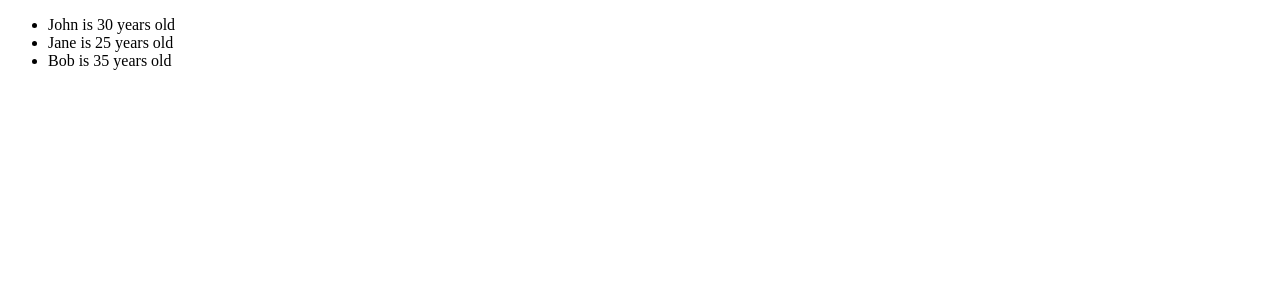
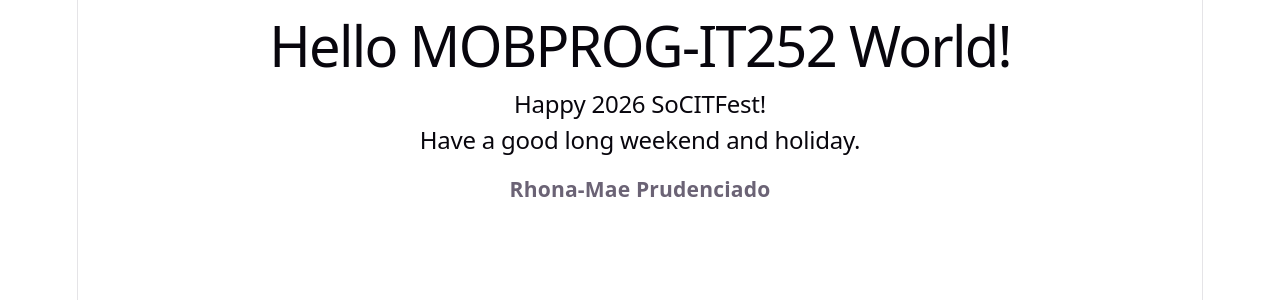
Before and after one commit to rpprudenciado/MOBPROG-IT252-REACT-W3SCHOOLS, a React (Vite) app in the folder my-react-app/: page / in a window 1280 px wide. Shown: the top 300 px of the page. Built offline with nearby package versions, Linux system fonts and the light colour scheme.

Commit message:
Revert changes

```diff
--- a/my-react-app/index.html
+++ b/my-react-app/index.html
@@ -1,5 +1,11 @@
 <!doctype html>
 <html lang="en">
+  <head>
+    <meta charset="UTF-8" />
+    <link rel="icon" type="image/svg+xml" href="/favicon.svg" />
+    <meta name="viewport" content="width=device-width, initial-scale=1.0" />
+    <title>my-react-app</title>
+  </head>
   <body>
     <div id="root"></div>
     <script type="module" src="/src/main.jsx"></script>
--- a/my-react-app/src/main.jsx
+++ b/my-react-app/src/main.jsx
@@ -1,23 +1,10 @@
+import { StrictMode } from 'react'
 import { createRoot } from 'react-dom/client'
-
-const users = [
-  { id: 1, name: 'John', age: 30 },
-  { id: 2, name: 'Jane', age: 25 },
-  { id: 3, name: 'Bob', age: 35 }
-];
-
-function UserList() {
-  return (
-    <ul>
-      {users.map(user =>
-        <li key={user.id}>
-          {user.name} is {user.age} years old
-        </li>
-      )}
-    </ul>
-  );
-}
+import './index.css'
+import App from './App.jsx'
 
 createRoot(document.getElementById('root')).render(
-  <UserList />
+  <StrictMode>
+    <App />
+  </StrictMode>,
 )
```
